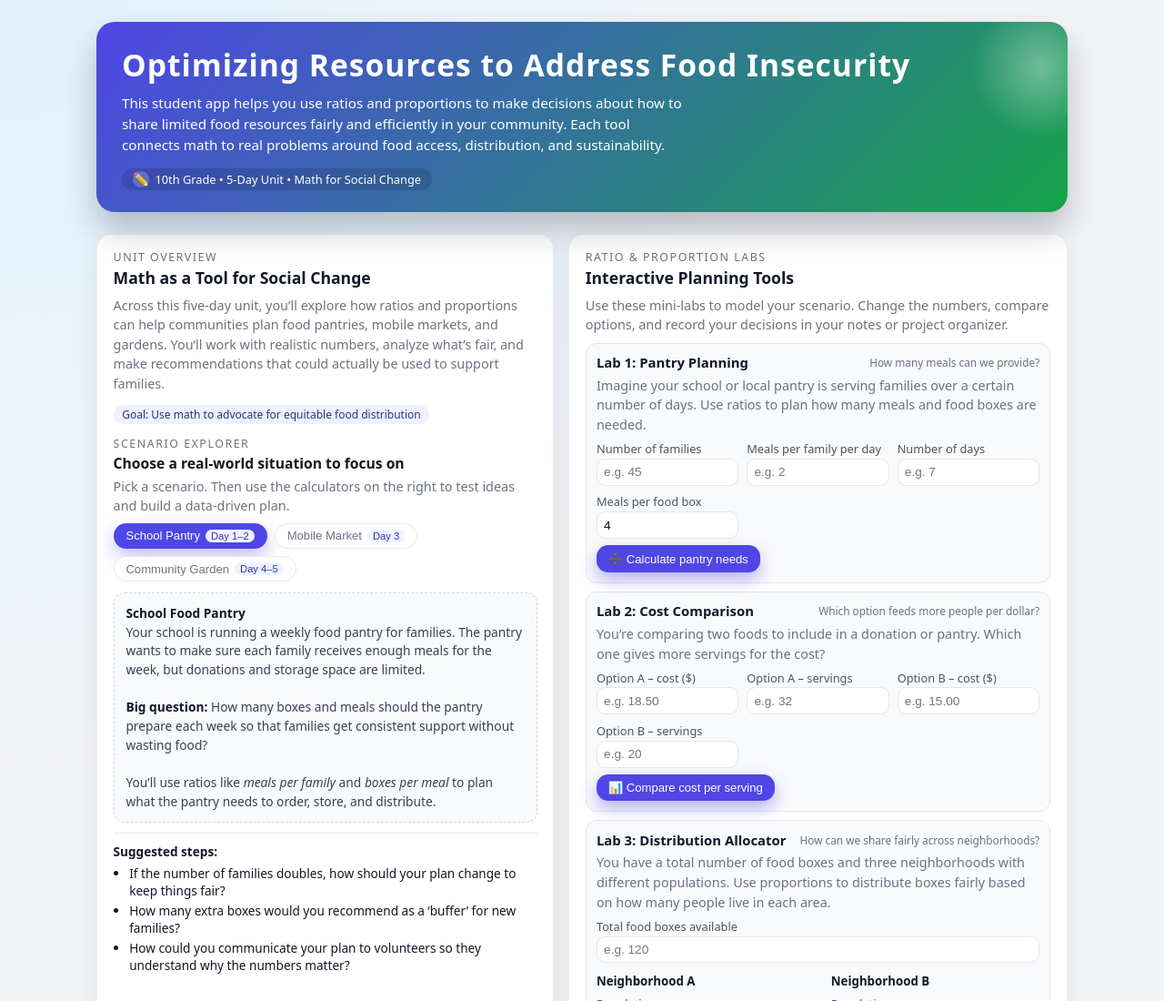
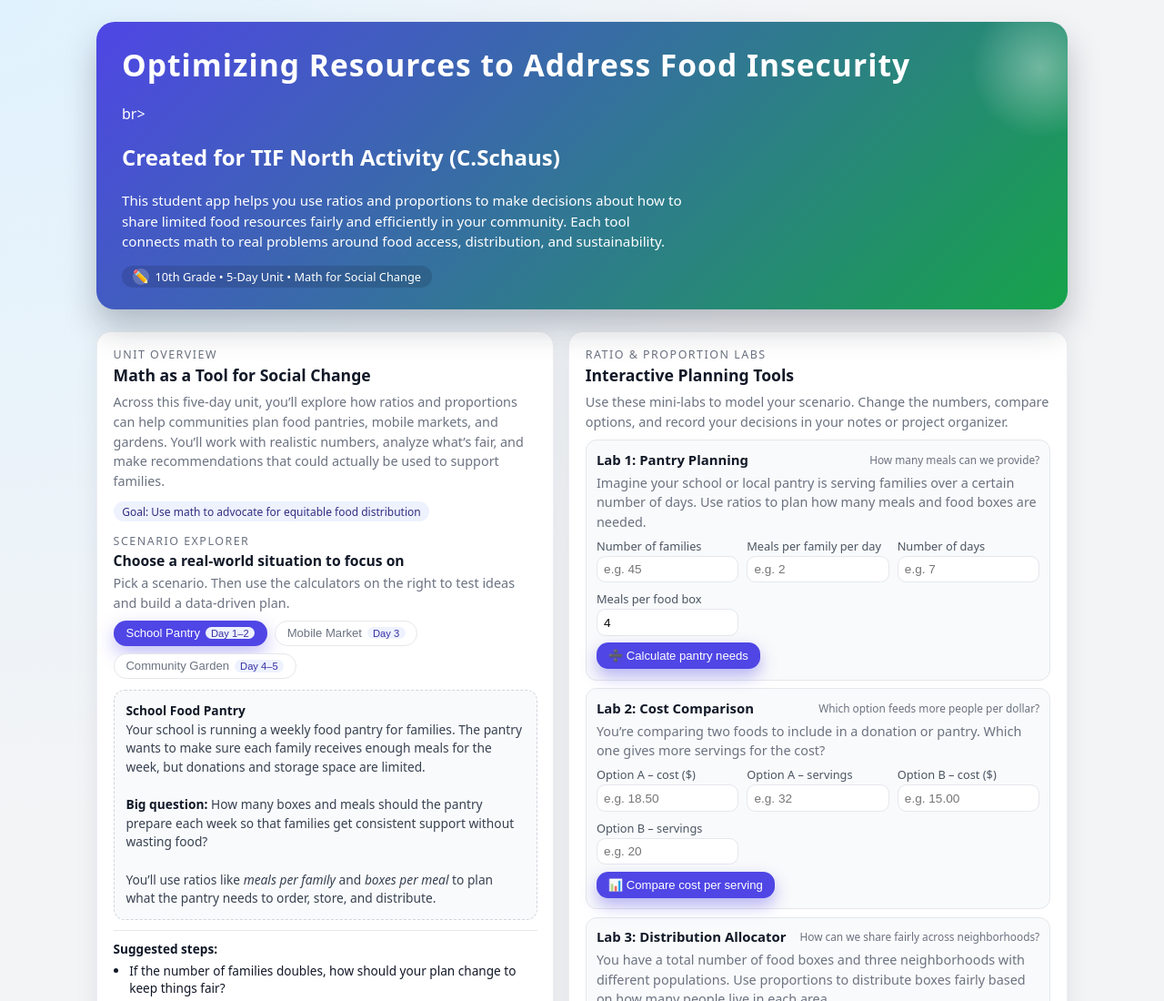
Before and after one commit to cschaus1507/TIF-APP, a plain HTML site: page index.html in a window 1280 px wide. Shown: the top 1100 px of the page at 91% size. Drawn offline with Linux system fonts and the light colour scheme.

Commit message:
Update index.html

```diff
--- a/index.html
+++ b/index.html
@@ -402,7 +402,7 @@
 <body>
   <div class="app-shell">
     <header>
-      <h1>Optimizing Resources to Address Food Insecurity</h1>
+      <h1>Optimizing Resources to Address Food Insecurity</h1><h2></h2>br><h2>Created for TIF North Activity (C.Schaus)</h2>
       <p>
         This student app helps you use ratios and proportions to make decisions about how to share limited food
         resources fairly and efficiently in your community. Each tool connects math to real problems around
```
